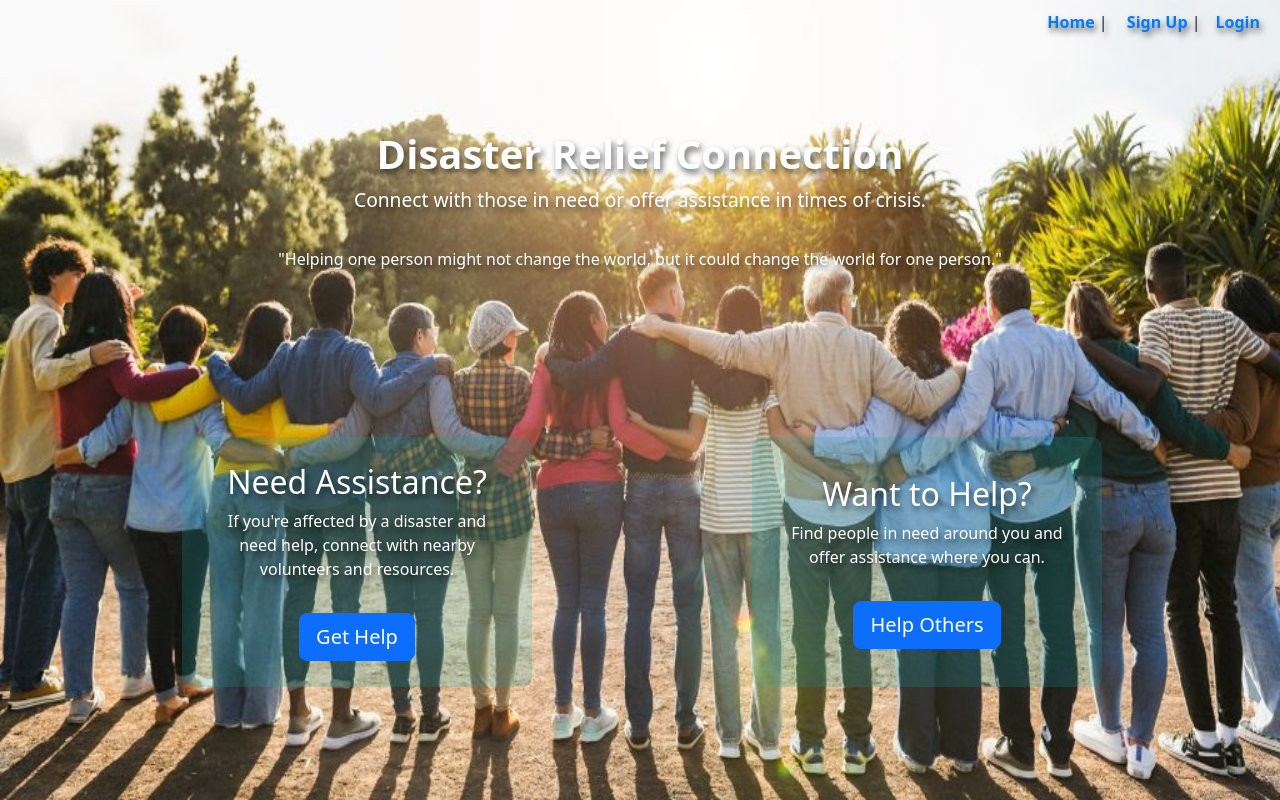
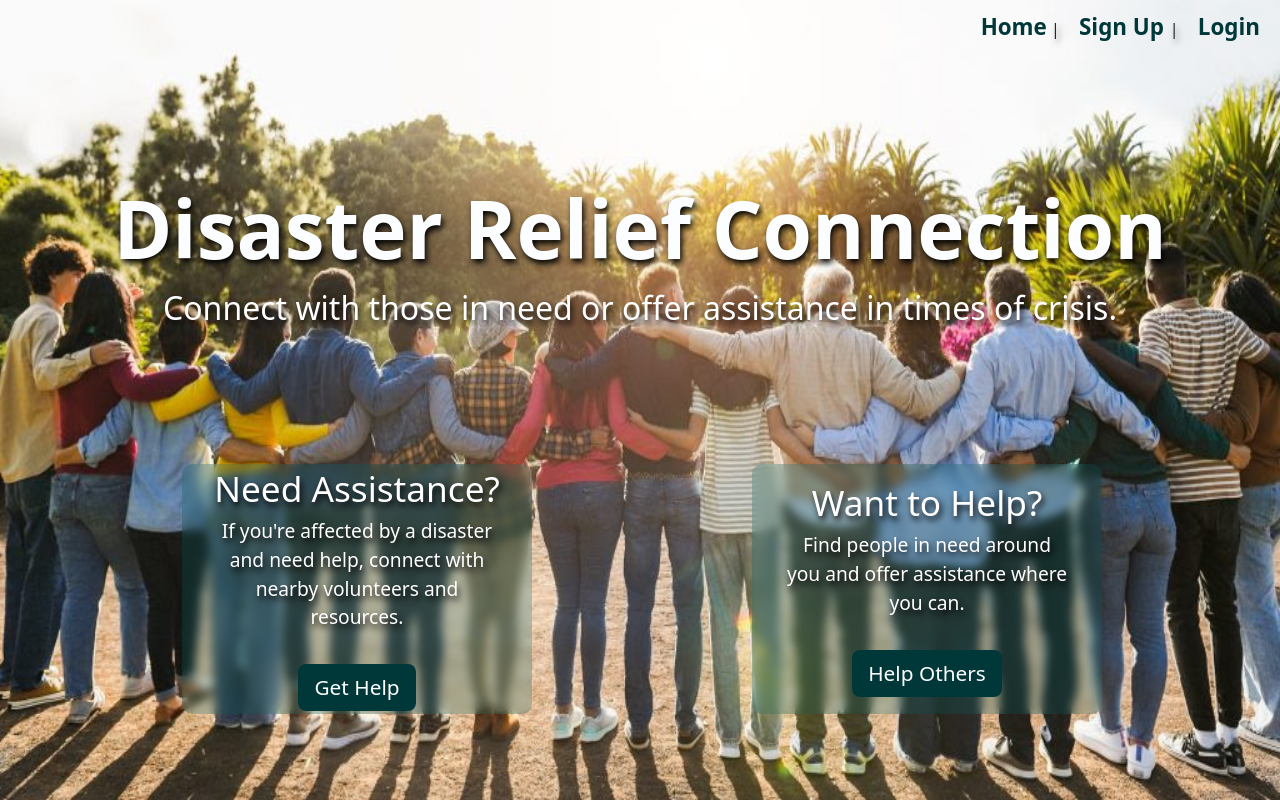
Before and after one commit to IsaacWeber1/relief, a React (Create React App) app: page / in a window 1280 px wide. Built offline with nearby package versions, Linux system fonts and the light colour scheme.

Commit message:
formmating and stuff

```diff
--- a/src/App.css
+++ b/src/App.css
@@ -110,3 +110,10 @@ nav a:hover {
   width: 80%;
   margin-left: 110px;
 }
+
+.nav-buttons {
+  color: #00383a;
+  font-size: 1.4rem;
+  text-shadow: 2px 4px 6px rgba(0, 0, 0, 0);
+
+}
--- a/src/App.tsx
+++ b/src/App.tsx
@@ -12,9 +12,9 @@ function App() {
     <Router>
       <div>
         {/* Navigation with a Home link */}
-        <nav>
-          <Link to="/">Home</Link> | {/* Link to the Home page */}
-          <Link to="/signup">Sign Up</Link> |<Link to="/login">Login</Link>
+        <nav >
+          <Link className="nav-buttons" to="/">Home</Link> | {/* Link to the Home page */}
+          <Link className="nav-buttons" to="/signup"> Sign Up  </Link> | <Link className="nav-buttons" to="/login"> Login</Link>
         </nav>
         {/* Routes */}
         <Routes>
--- a/src/Components/Home.css
+++ b/src/Components/Home.css
@@ -33,7 +33,7 @@ nav a {
 }
 
 nav a:hover {
-  color: #ffffff;
+  color: #00383a;
   text-decoration: underline;
 }
 
@@ -43,17 +43,21 @@ nav a:hover {
 }
 
 .home-title {
-  font-size: 2.5rem;
+  font-size: 5rem;
   font-weight: bold;
   margin-bottom: 0.5rem;
-  margin-top: 50px;
+  margin-top: 100px;
   color: #fcfdff;
+  text-shadow: 2px 4px 6px rgba(0, 0, 0, 1);
+
 }
 
 .home-subtitle {
-  font-size: 1.2rem;
+  font-size: 2rem;
   margin-bottom: 2rem;
   color: #ffffff;
+  text-shadow: 2px 4px 6px rgba(0, 0, 0, 1);
+
 }
 
 .button-row {
@@ -61,7 +65,8 @@ nav a:hover {
 }
 
 .Button-container {
-  background: rgba(19, 169, 177, 0.2); /* Adjust transparency */
+  background: #02616640; /* Adjust transparency */
+  backdrop-filter: blur(5px); /* Frosted glass effect */
 
   padding: 2rem;
   border-radius: 10px;
@@ -74,7 +79,7 @@ nav a:hover {
   align-items: center;
   text-align: center;
   margin-left: 100px;
-  margin-top: 150px;
+  margin-top: 100px;
 }
 
 .custom-button {
@@ -88,12 +93,20 @@ nav a:hover {
 
 .custom-button:hover {
   background-color: #fcfdff;
+  color: #ffffff;
 }
 .Button-title {
   color: #ffffff;
+  font-size: 2.2rem;
+  text-shadow: 2px 4px 6px rgba(0, 0, 0, 1);
+
+
 }
 .Button-description {
   color: #ffffff;
+  font-size: 1.2rem;
+  text-shadow: 2px 4px 6px rgba(0, 0, 0, 1);
+
 }
 .button {
   color: white;
--- a/src/Components/Home.tsx
+++ b/src/Components/Home.tsx
@@ -14,10 +14,10 @@ const Home = () => {
           Connect with those in need or offer assistance in times of crisis.
         </p>
         {/* Motivational Quote */}
-        <blockquote className="motivational-quote">
+        {/* <blockquote className="motivational-quote">
           "Helping one person might not change the world, but it could change
           the world for one person."
-        </blockquote>
+        </blockquote> */}
 
         <Container>
           <Row className="button-row">
@@ -29,7 +29,7 @@ const Home = () => {
                   nearby volunteers and resources.
                 </p>
                 <Button
-                  className="custom-button"
+                  style={{backgroundColor: "#00383a", border: 0, fontSize: "1.3rem"}} className="custom-button"
                   size="lg"
                   onClick={() => navigate("/GetHelp")}
                 >
@@ -46,6 +46,7 @@ const Home = () => {
                   can.
                 </p>
                 <Button
+                  style={{backgroundColor: "#00383a", border: 0, fontSize: "1.3rem"}}
                   className="custom-button"
                   size="lg"
                   onClick={() => navigate("/HelpOthers")}
--- a/src/Components/SignUp.tsx
+++ b/src/Components/SignUp.tsx
@@ -42,7 +42,7 @@ const SignUp = () => {
 
   return (
     <div className="centered-container">
-      <h1>Sign Up</h1>
+      <h1 style={{color: "#00383a"}} >Sign Up</h1>
       <div className="form-group">
         <input
           type="text"
@@ -68,7 +68,7 @@ const SignUp = () => {
           className="input-field"
         />
       </div>
-      <button onClick={handleSignUp} className="primary-button">
+      <button style={{backgroundColor: "#00383a"}}onClick={handleSignUp} className="primary-button">
         Create Account
       </button>
       <p style={{ marginTop: "20px" }}>
```
